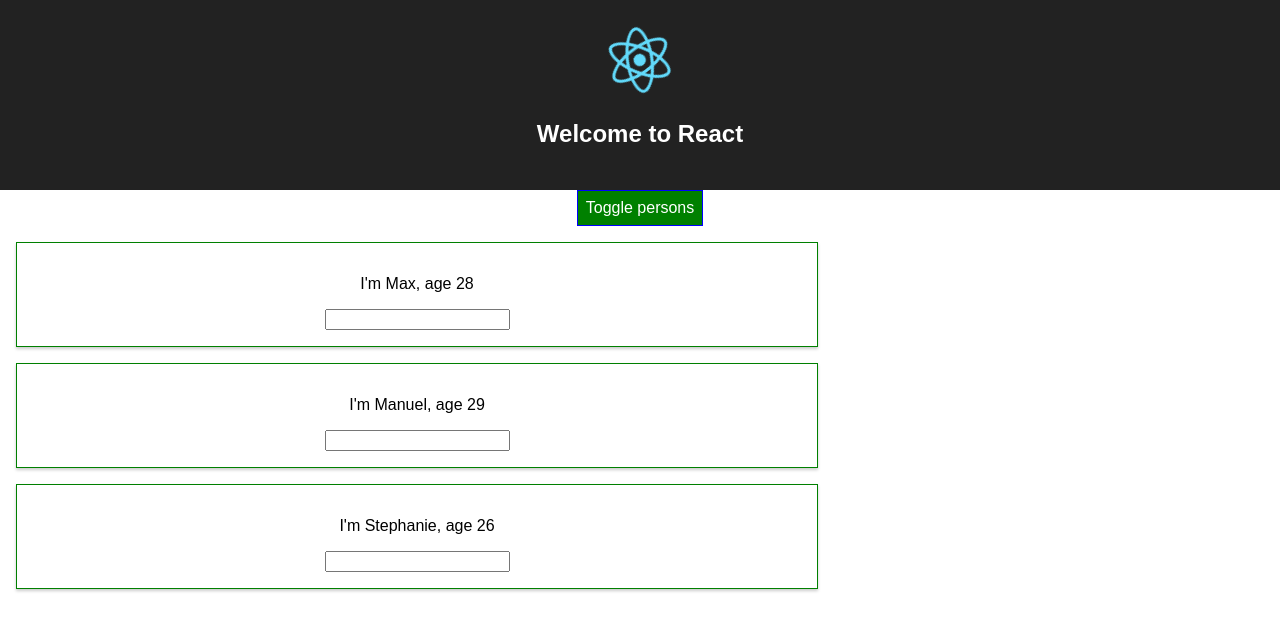
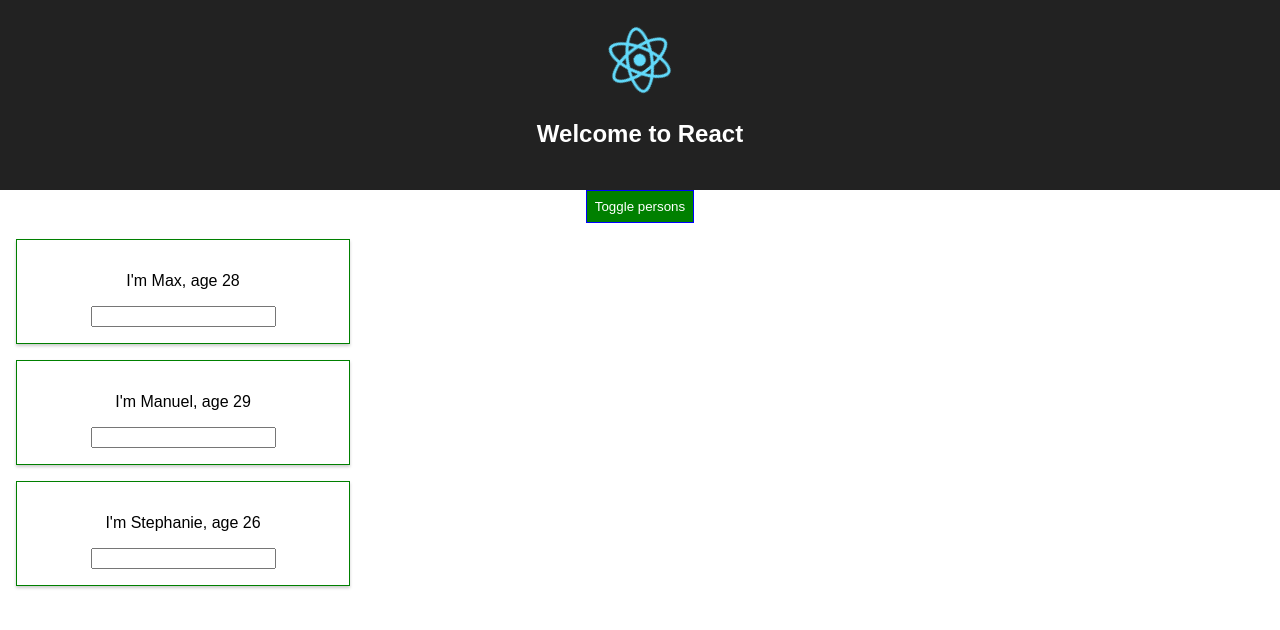
Before and after one commit to the-medo/react-complete-guide, a React (Create React App) app: page / in a window 1280 px wide. Both pictures are taken after a click on the button "Toggle persons". Shown: the top 630 px of the page. Built offline with nearby package versions, Linux system fonts and the light colour scheme.

Commit message:
[feature] - Styled components

```diff
--- a/src/App.js
+++ b/src/App.js
@@ -1,7 +1,21 @@
 import React, { Component } from 'react';
+import styled from 'styled-components';
 import logo from './logo.svg';
 import './App.css';
 import Person from './Person/Person'
+
+const StyledButton = styled.button`
+    background-color: ${props => props.alt ? 'green' : 'red'};
+    color: white;
+    border: 1px solid blue;
+    padding: 8px;
+    cursor: pointer;
+
+    &:hover{
+        background-color: ${props => props.alt ? 'lightgreen' : 'salmon'};
+        color: black;
+    }
+`;
 
 class App extends Component {
     state = {
@@ -49,14 +63,6 @@ class App extends Component {
 
     render()
     {
-        const style = {
-            backgroundColor: 'red',
-            color: 'white',
-            font: 'inherit',
-            border: '1px solid blue',
-            padding: '8px',
-            cursor: 'pointer'
-        }
 
         let persons = null;
 
@@ -76,7 +82,6 @@ class App extends Component {
                         })}
                 </div>);
 
-            style.backgroundColor = 'green';
         }
 
         return (
@@ -85,11 +90,11 @@ class App extends Component {
                         <img src={logo} className="App-logo" alt="logo"/>
                         <h1 className="App-title">Welcome to React</h1>
                     </header>
-                    <button
-                        style={style}
+                    <StyledButton
+                        alt={this.state.showPersons}
                         onClick={() => this.toggleShowPersonsHandler()}
                     >Toggle persons
-                    </button>
+                    </StyledButton>
                     {persons}
                 </div>
         );
--- a/src/Person/Person.js
+++ b/src/Person/Person.js
@@ -1,14 +1,28 @@
 import React from 'react';
+import styled from 'styled-components';
 
-import './Person.css';
+//import './Person.css';
+
+const StyledDiv = styled.div`
+    width: 60%;
+    margin: 16px;
+    border: 1px solid green;
+    box-shadow: 0 2px 3px #ccc;
+    padding: 16px;
+    text-align: center;
+
+    @media (min-width: 500px) {
+        width: 300px;
+    }
+`;
 
 const person = ( props ) => {
     return (
-        <div className="Person">
+        <StyledDiv>
             <p onClick={props.click}>I'm {props.name}, age {props.age}</p>
             <p>{props.children}</p>
             <input type="text" onChange={props.changed} />
-        </div>
+        </StyledDiv>
     )
 }
 
```
